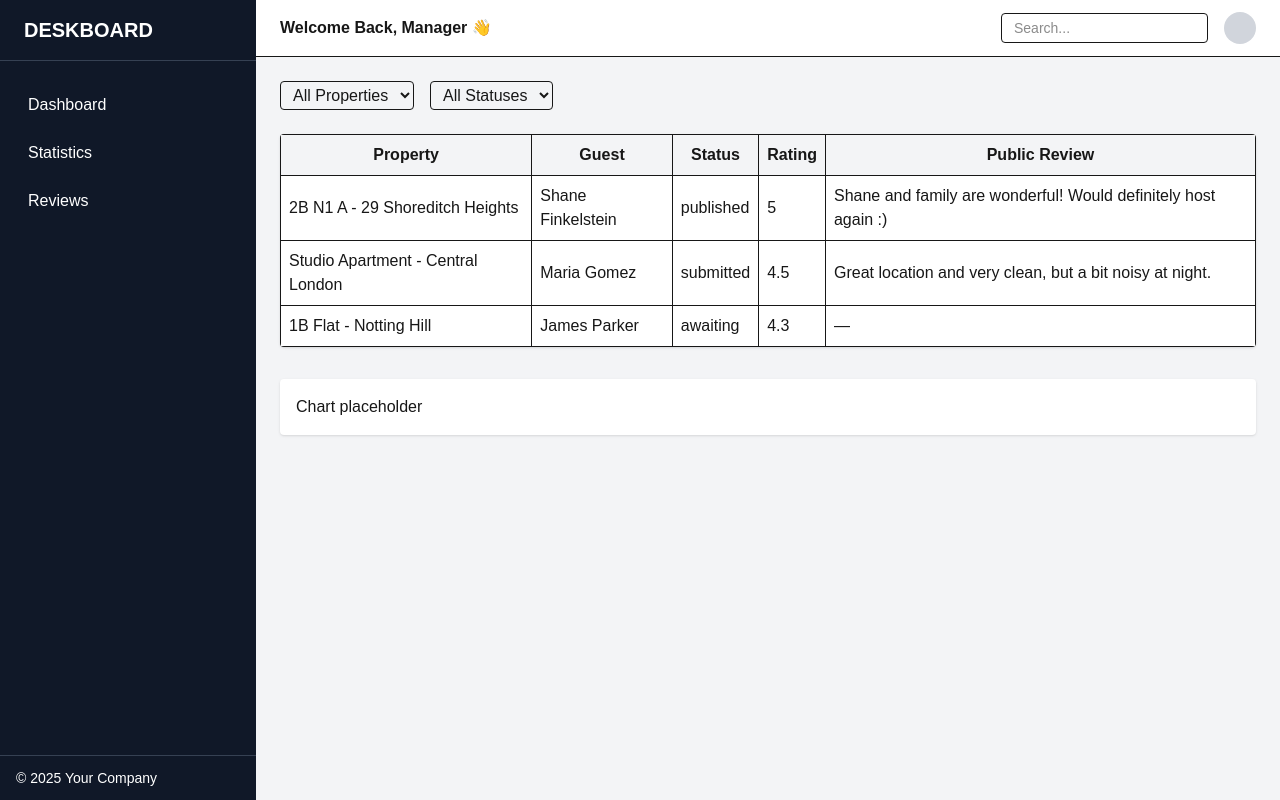
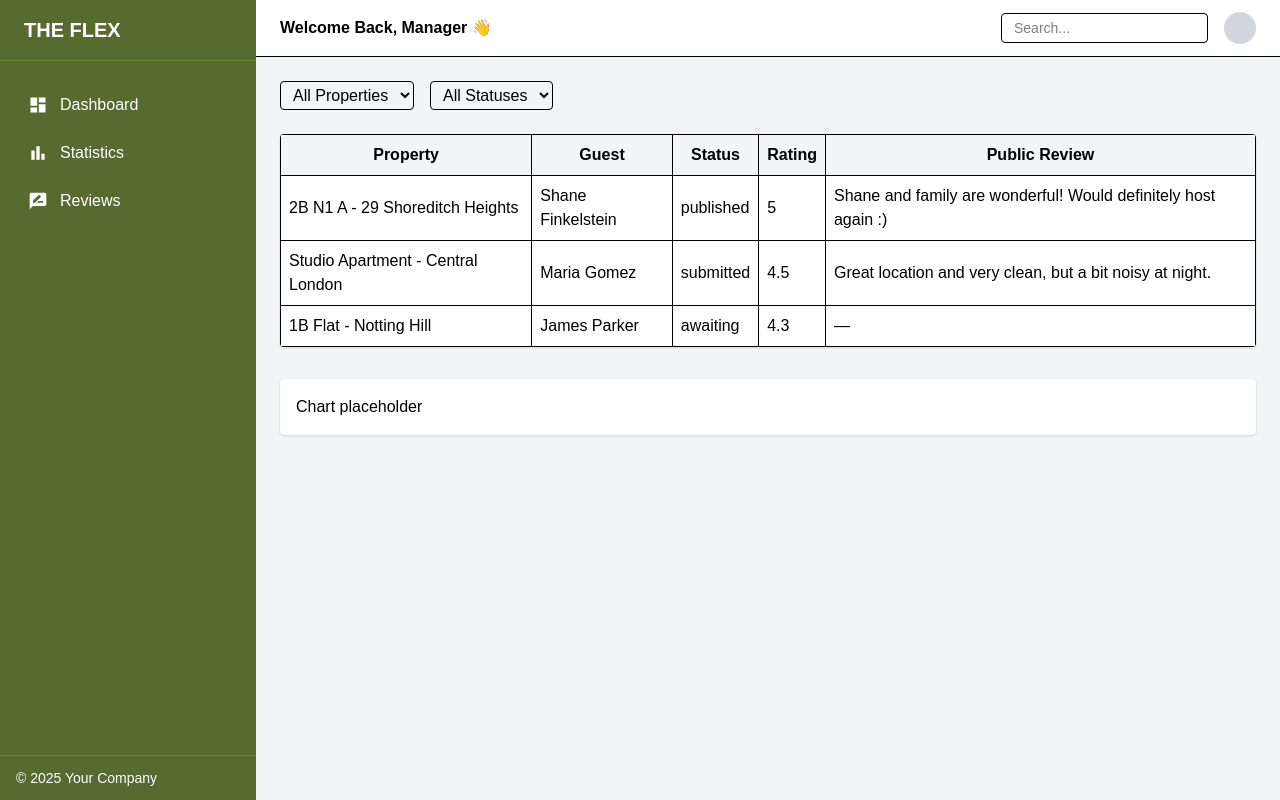
Before and after one commit to kjozo/reviews-dashboard, a Next.js app: page /dashboard in a window 1280 px wide. Built offline with nearby package versions, Linux system fonts and the light colour scheme.

Commit message:
Color and text correction

```diff
--- a/app/dashboard/page.tsx
+++ b/app/dashboard/page.tsx
@@ -40,9 +40,9 @@ export default function DashboardPage() {
   return (
     <DashboardLayout>
       {/* Filters */}
-      <div className="flex gap-4 mb-6">
+      <div className="flex gap-4 mb-6 text-black">
         <select
-          className="border rounded px-2 py-1"
+          className="border rounded px-2 py-1 text-black"
           value={propertyFilter}
           onChange={(e) => setPropertyFilter(e.target.value)}
         >
@@ -55,7 +55,7 @@ export default function DashboardPage() {
         </select>
 
         <select
-          className="border rounded px-2 py-1"
+          className="border rounded px-2 py-1 text-black"
           value={statusFilter}
           onChange={(e) => setStatusFilter(e.target.value)}
         >
@@ -69,7 +69,7 @@ export default function DashboardPage() {
       </div>
 
       {/* Table */}
-      <div className="overflow-x-auto bg-white rounded shadow">
+      <div className="overflow-x-auto bg-white rounded shadow text-black">
         <table className="min-w-full border border-gray-200">
           <thead className="bg-gray-100">
             <tr>
@@ -103,7 +103,7 @@ export default function DashboardPage() {
       </div>
 
       {/* Chart */}
-      <div className="mt-8 bg-white rounded shadow p-4">
+      <div className="mt-8 bg-white rounded shadow p-4 text-black">
         Chart placeholder
       </div>
     </DashboardLayout>
--- a/app/page.tsx
+++ b/app/page.tsx
@@ -2,7 +2,7 @@ import Image from "next/image";
 
 export default function Home() {
   return (
-    <div className="font-sans grid grid-rows-[20px_1fr_20px] items-center justify-items-center min-h-screen p-8 pb-20 gap-16 sm:p-20">
+    <div className="font-sans grid grid-rows-[20px_1fr_20px] items-center justify-items-center min-h-screen p-8 pb-20 gap-16 sm:p-20 text-gray-900">
       <main className="flex flex-col gap-[32px] row-start-2 items-center sm:items-start">
         <Image
           className="dark:invert"
--- a/components/DashboardLayout.tsx
+++ b/components/DashboardLayout.tsx
@@ -1,6 +1,7 @@
 "use client";
 
 import { ReactNode } from "react";
+import { MdDashboard, MdBarChart, MdRateReview } from "react-icons/md"; // Import icons
 
 type Props = {
   children: ReactNode;
@@ -10,37 +11,40 @@ export default function DashboardLayout({ children }: Props) {
   return (
     <div className="flex min-h-screen bg-gray-100">
       {/* Sidebar */}
-      <aside className="w-64 bg-gray-900 text-white flex flex-col">
-        <div className="px-6 py-4 text-xl font-bold border-b border-gray-700">
-          DESKBOARD
+      <aside className="w-64 bg-[#556B2F] text-white flex flex-col">
+        <div className="px-6 py-4 text-xl font-bold border-b border-[#6B8E23]">
+          THE FLEX
         </div>
         <nav className="flex-1 px-4 py-6 space-y-2">
           <a
             href="/dashboard"
-            className="flex items-center gap-3 px-3 py-2 rounded hover:bg-gray-800"
+            className="flex items-center gap-3 px-3 py-2 rounded hover:bg-[#6B8E23]"
           >
+            <MdDashboard className="w-5 h-5" />
             Dashboard
           </a>
           <a
             href="#"
-            className="flex items-center gap-3 px-3 py-2 rounded hover:bg-gray-800"
+            className="flex items-center gap-3 px-3 py-2 rounded hover:bg-[#6B8E23]"
           >
+            <MdBarChart className="w-5 h-5" />
             Statistics
           </a>
           <a
             href="#"
-            className="flex items-center gap-3 px-3 py-2 rounded hover:bg-gray-800"
+            className="flex items-center gap-3 px-3 py-2 rounded hover:bg-[#6B8E23]"
           >
+            <MdRateReview className="w-5 h-5" />
             Reviews
           </a>
         </nav>
-        <div className="px-4 py-3 border-t border-gray-700 text-sm">
+        <div className="px-4 py-3 border-t border-[#6B8E23] text-sm">
           © 2025 Your Company
         </div>
       </aside>
 
       {/* Main content area */}
-      <div className="flex-1 flex flex-col">
+      <div className="flex-1 flex flex-col text-black">
         {/* Top navbar */}
         <header className="bg-white border-b px-6 py-3 flex items-center justify-between">
           <div className="font-semibold">Welcome Back, Manager 👋</div>
@@ -48,14 +52,14 @@ export default function DashboardLayout({ children }: Props) {
             <input
               type="text"
               placeholder="Search..."
-              className="border rounded px-3 py-1 text-sm"
+              className="border rounded px-3 py-1 text-sm text-black"
             />
             <div className="w-8 h-8 bg-gray-300 rounded-full"></div>
           </div>
         </header>
 
         {/* Page content */}
-        <main className="p-6 flex-1">{children}</main>
+        <main className="p-6 flex-1 text-black">{children}</main>
       </div>
     </div>
   );
--- a/package.json
+++ b/package.json
@@ -17,6 +17,7 @@
     "react": "19.1.0",
     "react-chartjs-2": "^5.3.0",
     "react-dom": "19.1.0",
+    "react-icons": "^5.5.0",
     "recharts": "^3.1.2",
     "zod": "^4.0.17"
   },
```
Also changed, not shown: 1 other file (tests, documents, lock files or other folders).
